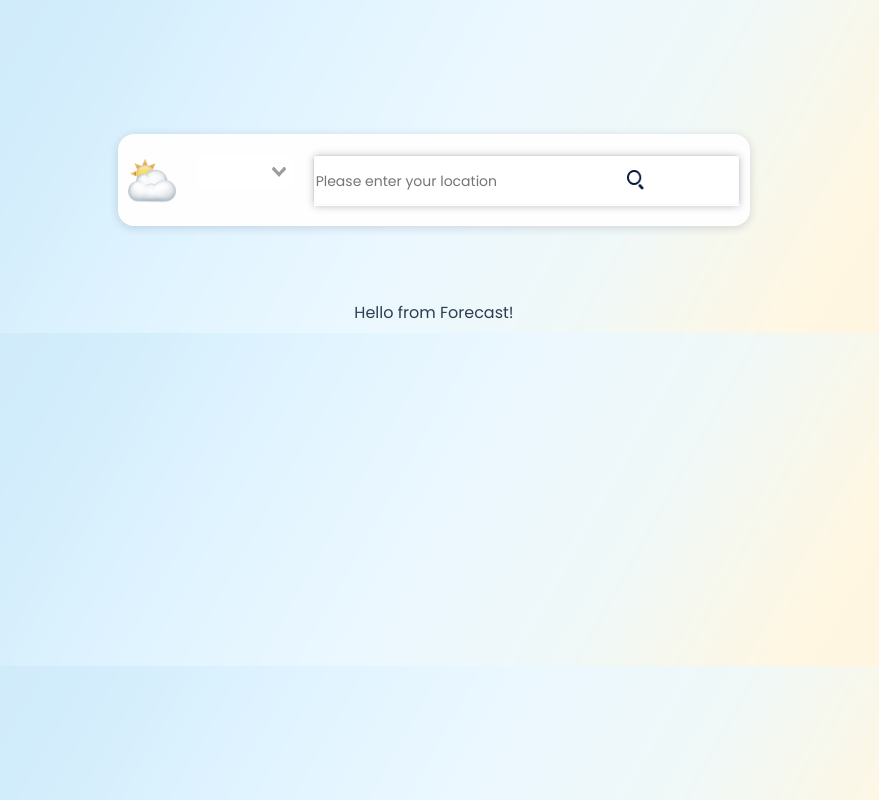
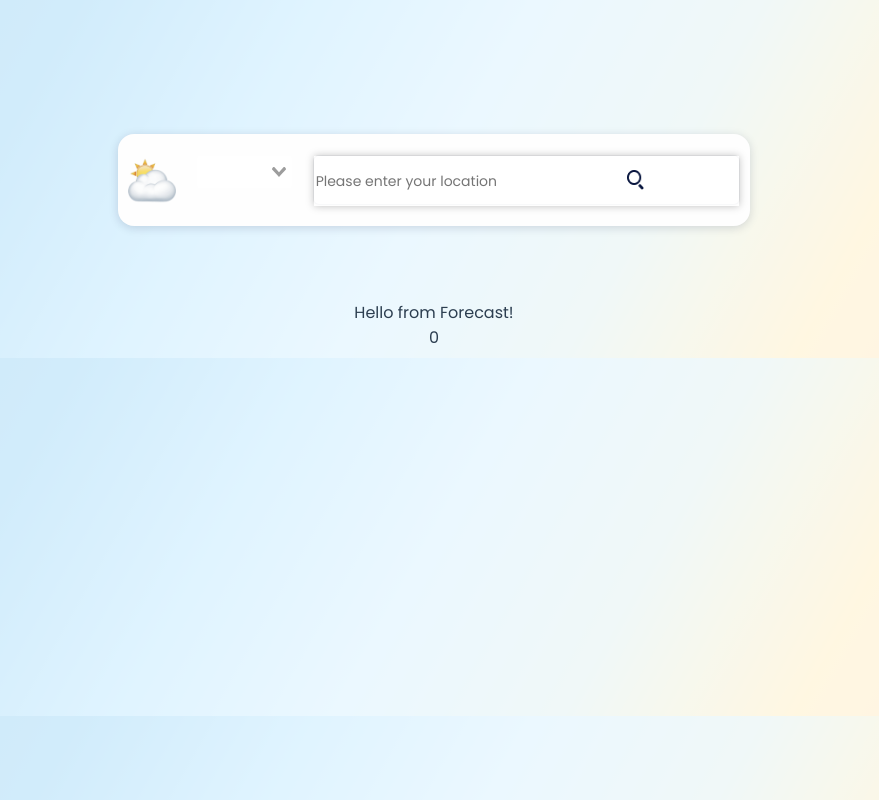
Before and after one commit to AlenaAlyona/weather_app, a Vue app: page / in a window 1280 px wide. Shown: the whole page, without its empty margins (206-1085 px from the left). Built offline with nearby package versions, Linux system fonts and the light colour scheme; no server answers; what vue-debounce would draw is missing.

Commit message:
added computed property to find an average temperature

```diff
--- a/src/App.vue
+++ b/src/App.vue
@@ -37,6 +37,7 @@
     <div class="show-t">
       <Forecast />
     </div>
+    {{ averageT }}
   </div>
 </template>
 
@@ -56,6 +57,7 @@ export default {
       selectedCountry: "",
       city: "",
       weather: [],
+      allTen: null,
     };
   },
   mounted() {
@@ -66,6 +68,7 @@ export default {
   updated() {
     console.log(this.selectedCountry);
     console.log(this.city);
+    console.log("ALL TEN", this.allTen);
   },
   methods: {
     fetchWeather(e) {
@@ -79,8 +82,23 @@ export default {
           .then((res) => {
             this.weather = res.data.data.slice(0, 10);
             console.log(this.weather);
+            this.allTen = this.weather.map((average) => average.temp);
           });
       }
+    },
+  },
+  computed: {
+    averageT: function() {
+      if (this.allTen) {
+        let sum = 0;
+        for (let i = 0; i < this.allTen.length; i++) {
+          sum += this.allTen[i];
+        }
+        let result = sum / 10;
+        console.log("RESULT", result);
+        return Math.round(sum / 10);
+      }
+      return 0;
     },
   },
 };
```
